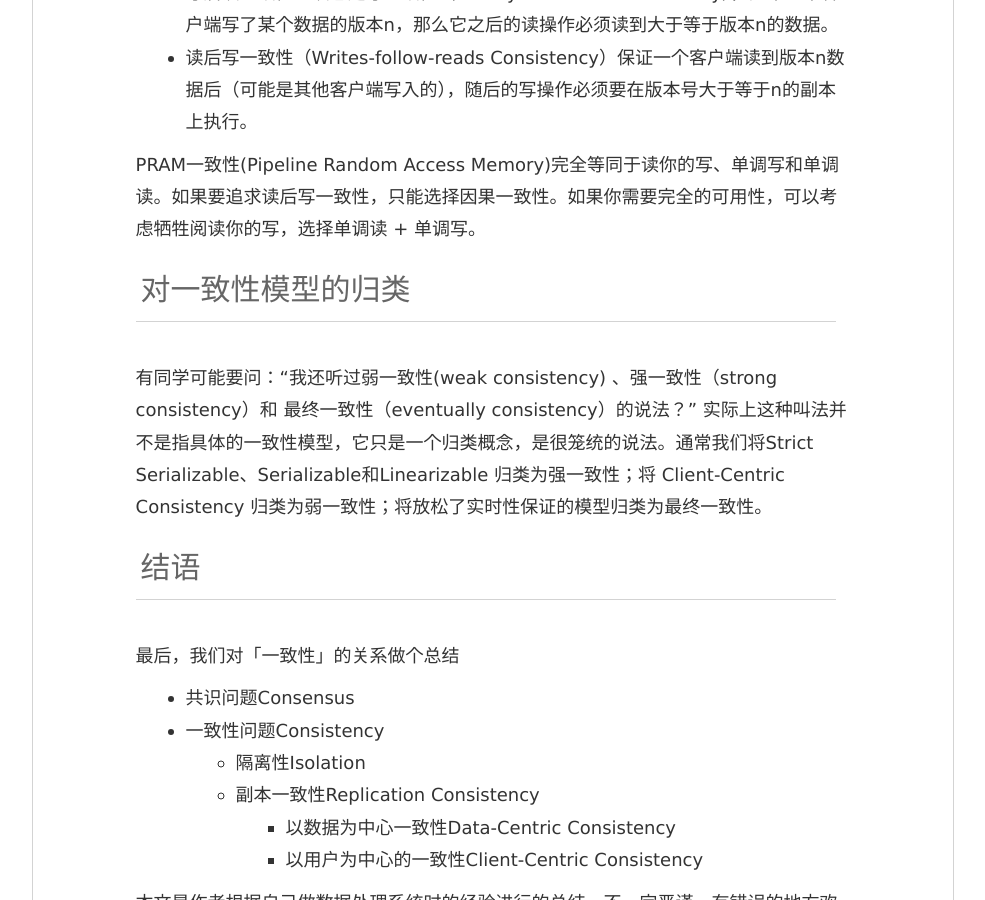
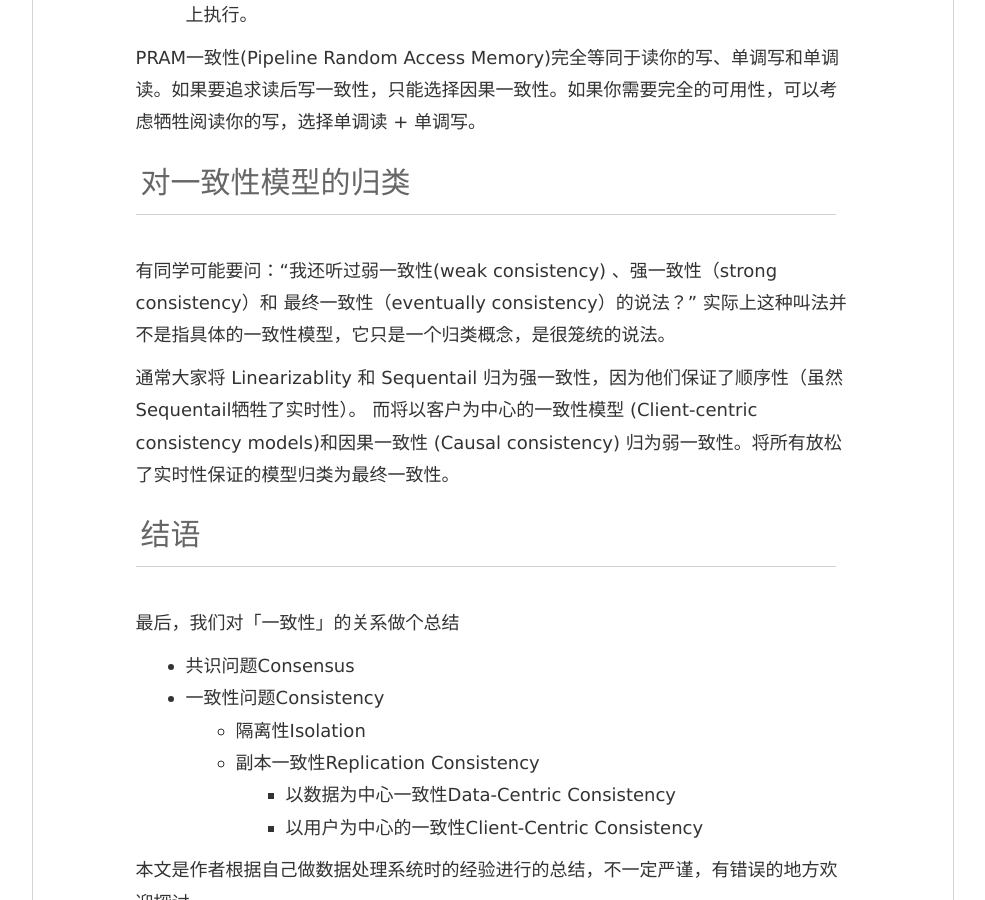
Before and after one commit to eueuy/eueuy.github.io, a Jekyll site: the page built from _posts/2019-05-17-consistency-model.md, in a window 1280 px wide and 900 px high, scrolled down 7421 px. Shown: the whole window, without its empty margins (147-1132 px from the left). Built offline with Jekyll 4.4.1, drawn with Linux system fonts in a browser that asks for light colours; some of the changed text lies outside the part shown.

Commit message:
Update 2019-05-17-consistency-model.md

```diff
--- a/_posts/2019-05-17-consistency-model.md
+++ b/_posts/2019-05-17-consistency-model.md
@@ -112,7 +109,9 @@ PRAM一致性(Pipeline Random Access Memory)完全等同于读你的写、单调
 
 ## 对一致性模型的归类
 
-有同学可能要问：“我还听过弱一致性(weak consistency) 、强一致性（strong consistency）和 最终一致性（eventually consistency）的说法？”  实际上这种叫法并不是指具体的一致性模型，它只是一个归类概念，是很笼统的说法。通常我们将Strict Serializable、Serializable和Linearizable 归类为强一致性；将 Client-Centric Consistency 归类为弱一致性；将放松了实时性保证的模型归类为最终一致性。
+有同学可能要问：“我还听过弱一致性(weak consistency) 、强一致性（strong consistency）和 最终一致性（eventually consistency）的说法？”  实际上这种叫法并不是指具体的一致性模型，它只是一个归类概念，是很笼统的说法。
+
+通常大家将 Linearizablity 和 Sequentail 归为强一致性，因为他们保证了顺序性（虽然Sequentail牺牲了实时性）。 而将以客户为中心的一致性模型 (Client-centric consistency models)和因果一致性 (Causal consistency) 归为弱一致性。将所有放松了实时性保证的模型归类为最终一致性。
 
 ## 结语
 最后，我们对「一致性」的关系做个总结
```
Also changed, not shown: other parts of _posts/2019-05-17-consistency-model.md (+0 -3 lines).
